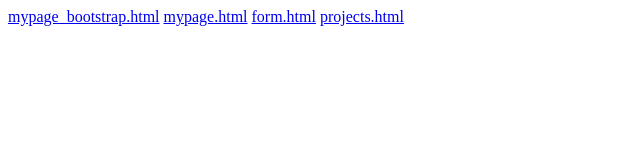
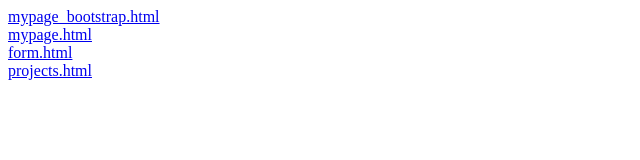
Before and after one commit to MiInouye/MiInouye.github.io, a plain HTML site: page index.html in a window 1280 px wide. Shown: the whole page, without its empty margins (0-640 px from the left). Drawn offline with Linux system fonts and the light colour scheme.

Commit message:
polished

```diff
--- a/index.html
+++ b/index.html
@@ -1,4 +1,4 @@
-<a class="btn btn-primary" href="views/mypage_bootstrap.html" role="button">mypage_bootstrap.html</a>
-<a class="btn btn-primary" href="views/mypage.html" role="button">mypage.html</a>
-<a class="btn btn-primary" href="views/form.html" role="button">form.html</a>
+<a class="btn btn-primary" href="views/mypage_bootstrap.html" role="button">mypage_bootstrap.html</a><br>
+<a class="btn btn-primary" href="views/mypage.html" role="button">mypage.html</a><br>
+<a class="btn btn-primary" href="views/form.html" role="button">form.html</a><br>
 <a class="btn btn-primary" href="views/projects.html" role="button">projects.html</a>
```
